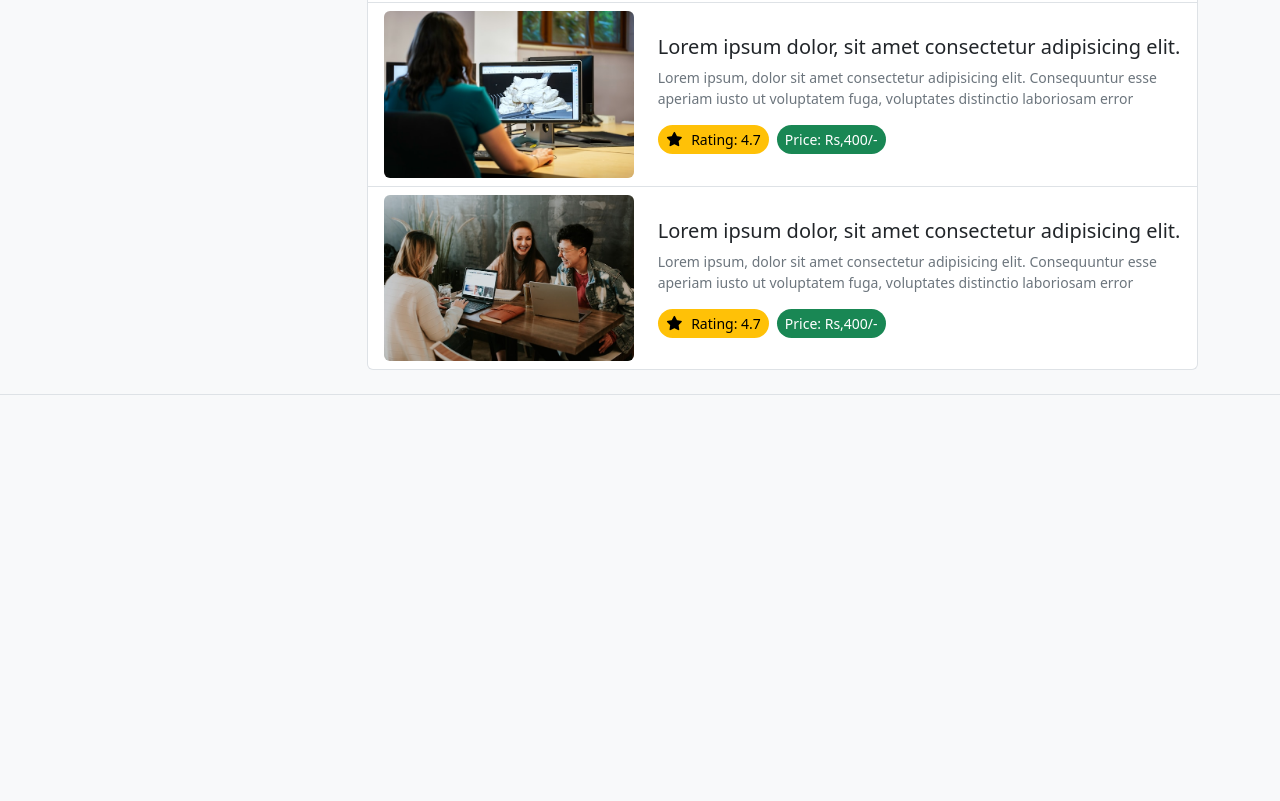
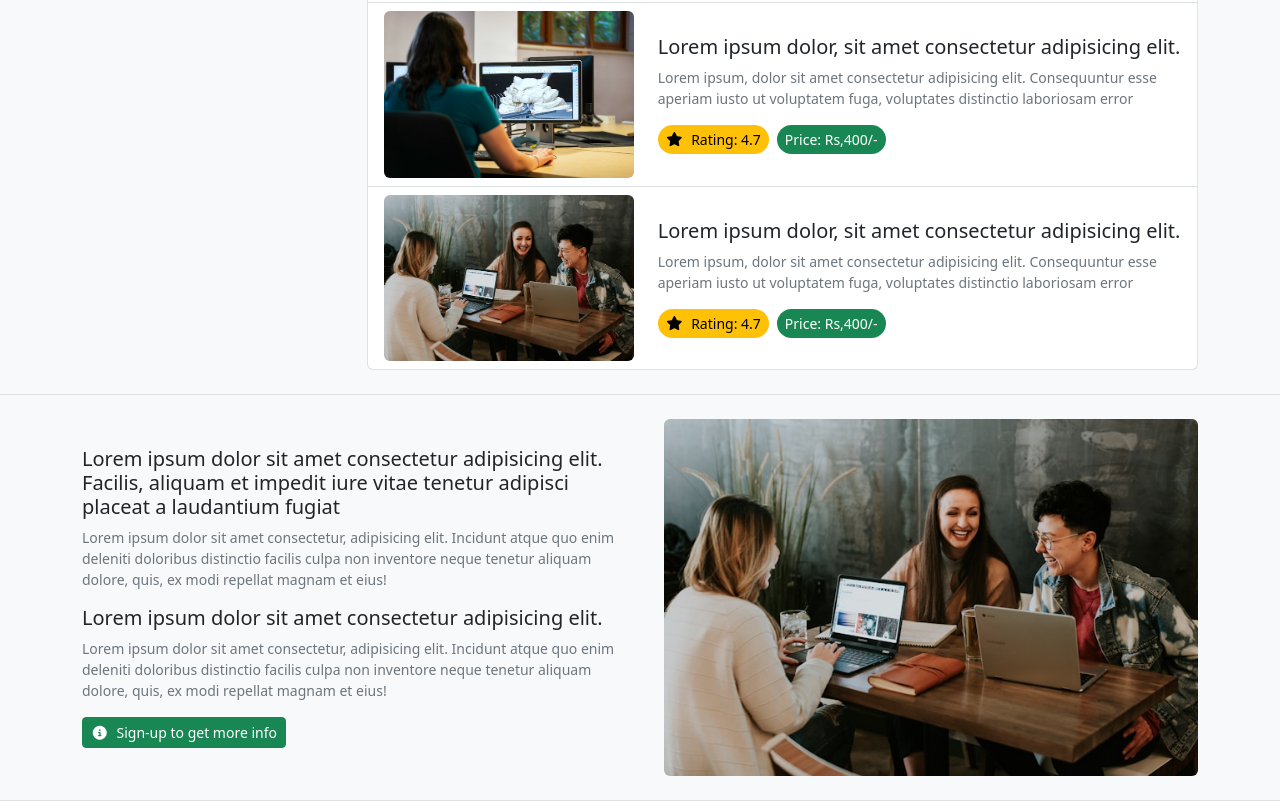
Before and after one commit to lephutuan/boostrap_basic, a plain HTML site: page index.html in a window 1280 px wide. Shown: the part 1547-2348 px from the top of the page. Before the commit the page ends 1942 px from the top, so only its background shows below. Drawn offline with nearby package versions, Linux system fonts and the light colour scheme.

Commit message:
add other contenr

```diff
--- a/index.html
+++ b/index.html
@@ -431,6 +431,43 @@
         </div>
       </div>
     </section>
+
+    <!-- other content-->
+    <header class="main-header py-4 border-bottom">
+      <div class="container">
+        <div class="row align-items-center gx-md-5">
+          <div class="col-md-6">
+            <h2 class="fs-5">
+              Lorem ipsum dolor sit amet consectetur adipisicing elit. Facilis,
+              aliquam et impedit iure vitae tenetur adipisci placeat a
+              laudantium fugiat
+            </h2>
+            <p class="small text-secondary">
+              Lorem ipsum dolor sit amet consectetur, adipisicing elit. Incidunt
+              atque quo enim deleniti doloribus distinctio facilis culpa non
+              inventore neque tenetur aliquam dolore, quis, ex modi repellat
+              magnam et eius!
+            </p>
+            <h2 class="fs-5">
+              Lorem ipsum dolor sit amet consectetur adipisicing elit.
+            </h2>
+            <p class="small text-secondary">
+              Lorem ipsum dolor sit amet consectetur, adipisicing elit. Incidunt
+              atque quo enim deleniti doloribus distinctio facilis culpa non
+              inventore neque tenetur aliquam dolore, quis, ex modi repellat
+              magnam et eius!
+            </p>
+            <a href="#!" class="btn btn-success btn-sm"
+              ><i class="fa-solid fa-info-circle me-2"></i>Sign-up to get more
+              info</a
+            >
+          </div>
+          <div class="col-md-6 mt-2 mt-md-0">
+            <img src="./img/main-header.jpg" alt="" class="img-fluid rounded" />
+          </div>
+        </div>
+      </div>
+    </header>
     <!-- js boostrap -->
     <script
       src="https://cdn.jsdelivr.net/npm/bootstrap@5.3.8/dist/js/bootstrap.bundle.min.js"
```
